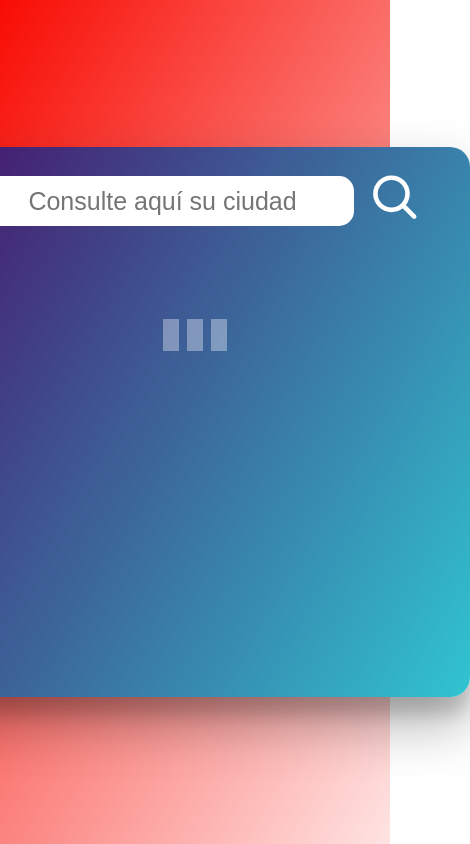
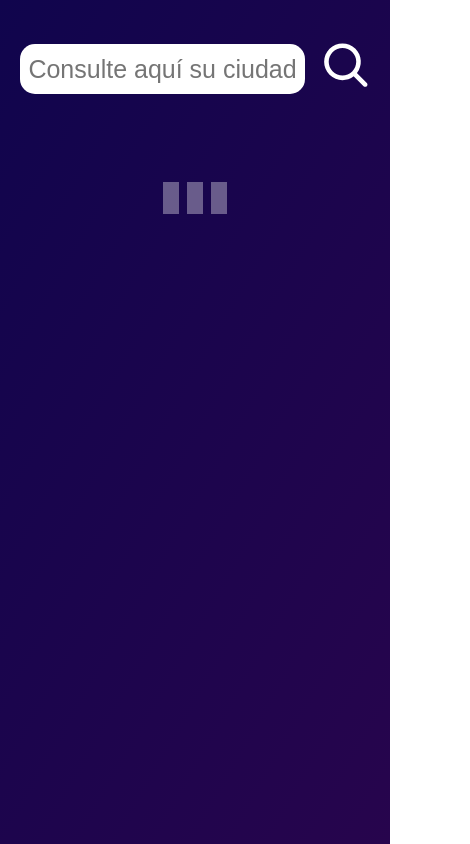
Before and after one commit to Sakhurama/miclima, a Next.js app: page / in a window 390 px wide. Shown: the top 844 px of the page, 470 px wide, since content can reach past the window. Built offline with nearby package versions, Linux system fonts and the light colour scheme; some icons are missing.

Commit message:
Vista mobile terminada

```diff
--- a/src/app/styles/page.module.css
+++ b/src/app/styles/page.module.css
@@ -31,7 +31,6 @@
     justify-content: center;
     border-radius: 20px;
     padding: 25px;
-
   }
 
   .weatherLocation input:focus{
@@ -113,8 +112,48 @@
   }
 
   /* Mobile */
-@media screen and (max-width: 767px) {
-  .main {
-    background: linear-gradient(120deg, #f80c03, #ffffff);
+@media screen and (max-width: 590px) {
+
+  .widget {
+    padding: 0;
+    top: 35%;
+    left: 50%;
+    width: 390px;
+    background: none;
+    box-shadow: none;
+  }
+
+  .weatherLocation{
+    display: flex;
+    align-items: center;
+    justify-content: flex-start;
+    border-radius: 20px;
+    padding: 20px;
+  }
+
+  .icon_and_weatherInfo {
+    display: flex;
+    flex-direction: column;
+    justify-content: center;
+    align-items: center;
+    gap: 40px;
+    margin-top: 30px;
+  }
+
+  .widget .weatherIcon {
+    font-size: 100px;
+  }
+
+  .weatherDescription {
+    font-size: 25px;
+    font-weight: 500;
+  }
+
+  .temperature {
+    text-align: center;
+    height: 110px;
+    font-size: 90px;
+    font-weight: 700;
+    color: white;
   }
 }
```
